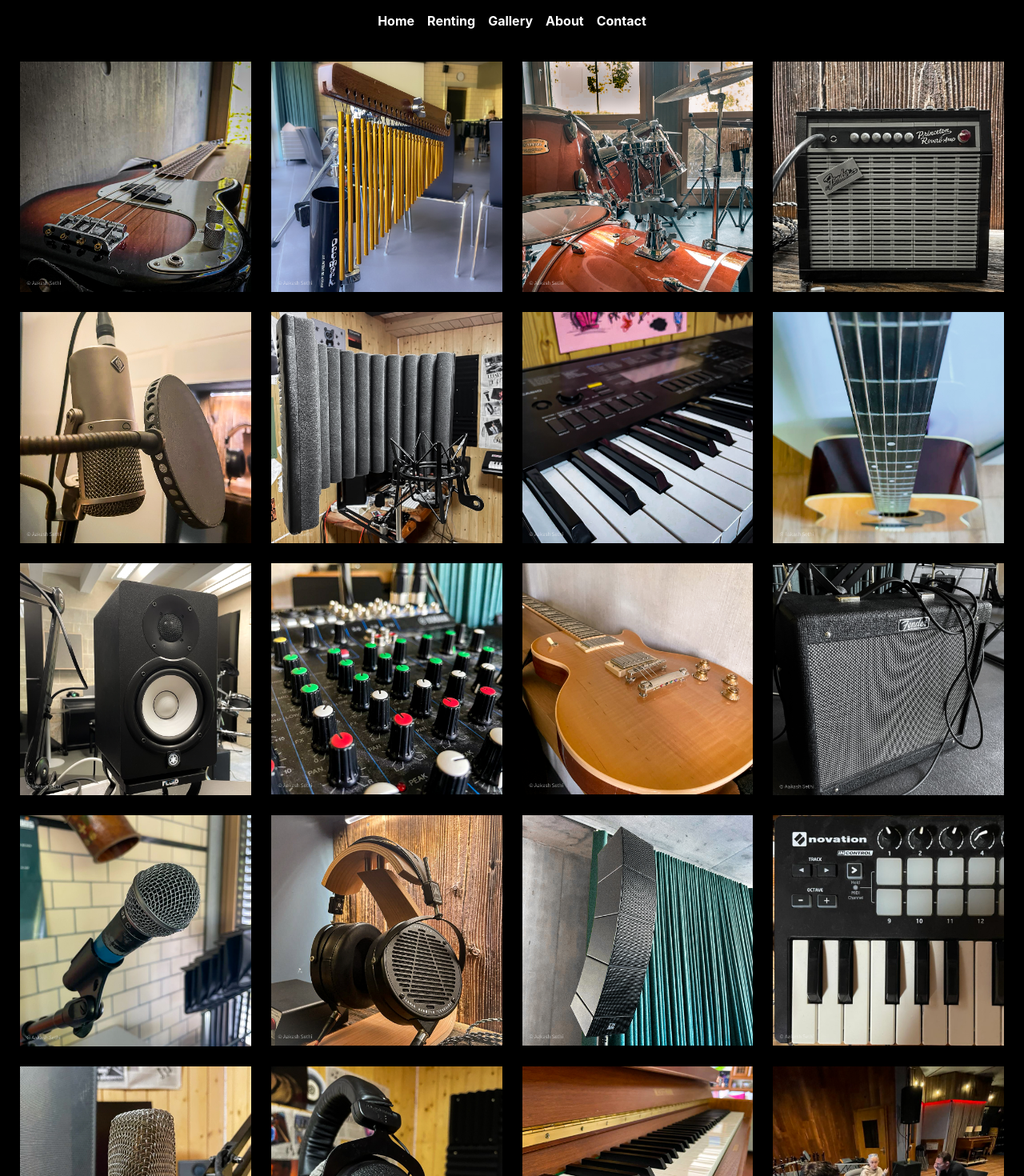
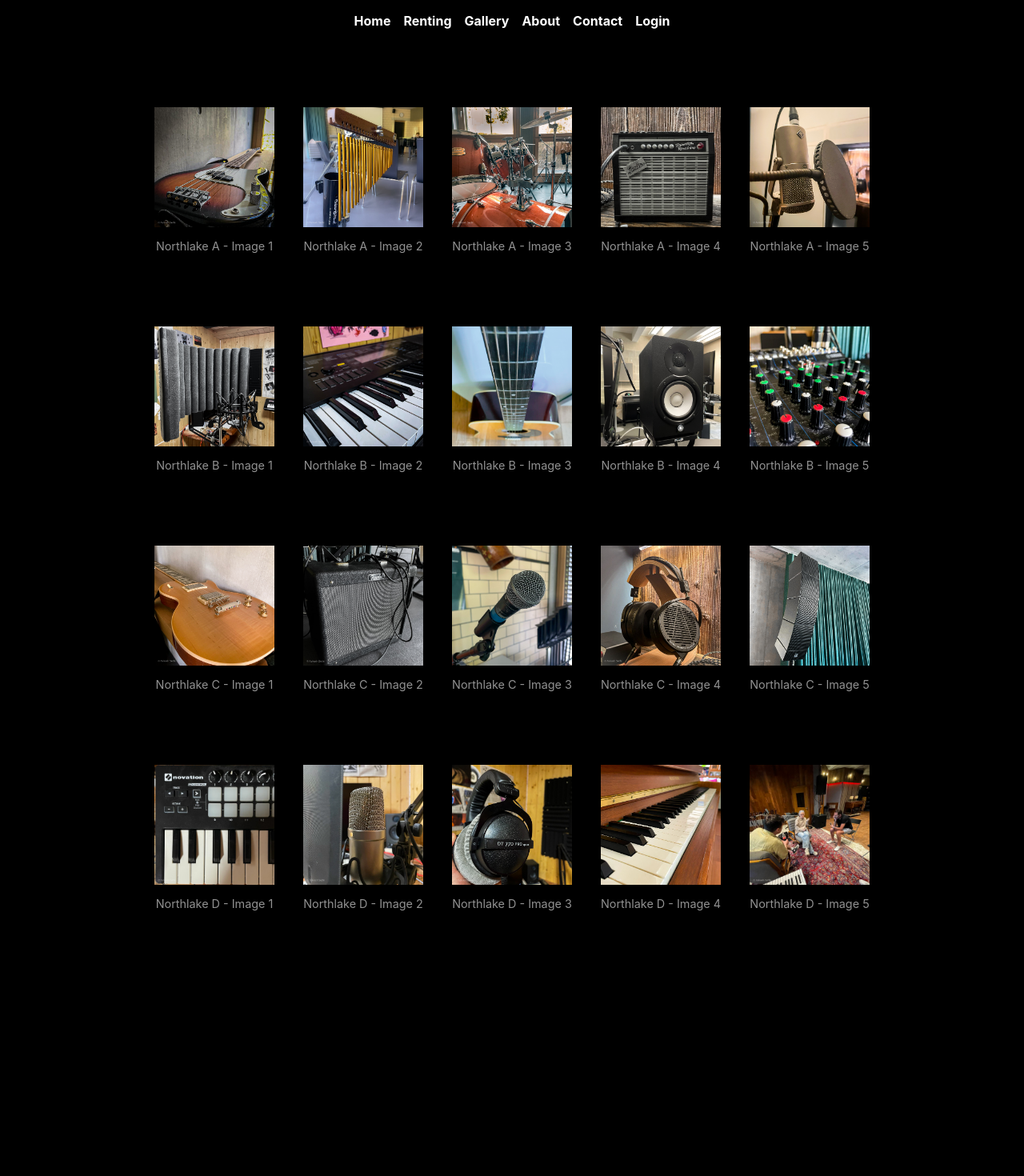
Before and after one commit to aakset/multimedia, a React (Create React App) app in the folder multimedia/: page /Gallery in a window 1280 px wide. Shown: the top 1470 px of the page at 80% size. After the commit the page ends 1168 px from the top, so only its background shows below. Built offline with nearby package versions, Linux system fonts and the light colour scheme.

Commit message:
Changed Renting page, Gallery and started payment

```diff
--- a/multimedia/package.json
+++ b/multimedia/package.json
@@ -7,15 +7,19 @@
     "@emotion/react": "^11.11.3",
     "@emotion/styled": "^11.11.0",
     "@react-spring/parallax": "^9.7.3",
+    "@stripe/react-stripe-js": "^2.4.0",
+    "@stripe/stripe-js": "^2.4.0",
     "@testing-library/jest-dom": "^5.16.5",
     "@testing-library/react": "^13.4.0",
     "@testing-library/user-event": "^13.5.0",
+    "firebase": "^10.7.1",
     "framer-motion": "^10.17.12",
     "react": "^18.2.0",
     "react-dom": "^18.2.0",
     "react-router-dom": "^6.14.0",
-    "react-scripts": "^1.1.5",
+    "react-scripts": "^5.0.1",
     "react-youtube": "^10.1.0",
+    "universal-cookie": "^7.0.1",
     "web-vitals": "^2.1.4"
   },
   "scripts": {
--- a/multimedia/src/App.js
+++ b/multimedia/src/App.js
@@ -5,6 +5,8 @@ import Contact from "./Contact";
 import Gallery from "./Gallery";
 import Renting from "./Renting";
 import About from "./About";
+import {Login} from './Login';
+import Payment from "./Payment";
 import "./App.css";
 
 function Navbar() {
@@ -27,12 +29,16 @@ function Navbar() {
         <li className="navbar-item">
           <Link to="/Contact">Contact</Link>
         </li>
+        <li className="navbar-item">
+          <Link to="/Login">Login</Link>
+        </li>
       </ul>
     </nav>
   );
 }
 
 function App() {
+
   return (
     <div>
       <Navbar />
@@ -42,6 +48,8 @@ function App() {
         <Route path="/Renting" element={<Renting />} />
         <Route path="/Gallery" element={<Gallery />} />
         <Route path="/Contact" element={<Contact />} />
+        <Route path="/Login" element={<Login />} />
+        <Route path="/Payment" element={<Payment />} />
       </Routes>
     </div>
   );
--- a/multimedia/src/Gallery.css
+++ b/multimedia/src/Gallery.css
@@ -1,59 +1,59 @@
 .photos {
-    display: grid;
-    grid-template-columns: repeat(4, 1fr);
-    grid-gap: 25px;
-    padding: 25px;
+    display: flex;
+    flex-wrap: wrap;
+    justify-content: center;
+    gap: 10px;
+    margin-bottom: 20px;
+  }
+
+  .photos figure {
+    text-align: center;
+    margin: 10px;
   }
 
   .photos img {
-    width: 100%;
-    height: auto;
+    width: 150px;
+    height: 150px;
+    object-fit: cover;
     cursor: pointer;
-    transition: transform 0.3s ease;
+    border: 3px solid transparent;
+    transition: border-color 0.3s;
   }
 
   .photos img:hover {
-    transform: scale(1.1);
+    border-color: #ffffff;
+  }
+
+  .photos figcaption {
+    margin-top: 8px;
+    font-size: 0.9em;
+    color: #919191;
   }
 
   .gallery-container {
     position: fixed;
     top: 0;
     left: 0;
-    z-index: 1000;
-    width: 100%;
-    height: 100%;
+    right: 0;
+    bottom: 0;
     display: flex;
     justify-content: center;
     align-items: center;
-    background-color: rgba(0, 0, 0, 0.8);
-    overflow: hidden;
+    z-index: 1000;
+    cursor: pointer;
   }
 
   .gallery-container img {
     max-width: 90%;
     max-height: 90%;
-    animation: zoom-in 0.3s ease;
   }
 
   .blurred-background {
     position: fixed;
     top: 0;
     left: 0;
+    right: 0;
+    bottom: 0;
+    background: rgba(0, 0, 0, 0.5);
     z-index: 999;
-    width: 100%;
-    height: 100%;
-    background-color: rgba(0, 0, 0, 0.8);
-    backdrop-filter: blur(10px);
-    opacity: 0.6;
   }
-
-@keyframes zoom-in {
-    from {
-        transform: scale(0);
-    }
-
-    to {
-        transform: scale(1);
-    }
-}
--- a/multimedia/src/Gallery.js
+++ b/multimedia/src/Gallery.js
@@ -32,30 +32,28 @@ function Gallery() {
     setSelectedImage(null);
   };
 
+  const studios = {
+    "Northlake A": [pic1, pic2, pic3, pic4, pic5],
+    "Northlake B": [pic6, pic7, pic8, pic9, pic10],
+    "Northlake C": [pic11, pic12, pic13, pic14, pic15],
+    "Northlake D": [pic16, pic17, pic18, pic19, pic20]
+  };
+
   return (
     <div>
-      <div className="photos">
-        <img src={pic1} alt="pic1" onClick={() => handleClick(pic1)} />
-        <img src={pic2} alt="pic2" onClick={() => handleClick(pic2)} />
-        <img src={pic3} alt="pic3" onClick={() => handleClick(pic3)} />
-        <img src={pic4} alt="pic4" onClick={() => handleClick(pic4)} />
-        <img src={pic5} alt="pic5" onClick={() => handleClick(pic5)} />
-        <img src={pic6} alt="pic6" onClick={() => handleClick(pic6)} />
-        <img src={pic7} alt="pic7" onClick={() => handleClick(pic7)} />
-        <img src={pic8} alt="pic8" onClick={() => handleClick(pic8)} />
-        <img src={pic9} alt="pic9" onClick={() => handleClick(pic9)} />
-        <img src={pic10} alt="pic10" onClick={() => handleClick(pic10)} />
-        <img src={pic11} alt="pic11" onClick={() => handleClick(pic11)} />
-        <img src={pic12} alt="pic12" onClick={() => handleClick(pic12)} />
-        <img src={pic13} alt="pic13" onClick={() => handleClick(pic13)} />
-        <img src={pic14} alt="pic14" onClick={() => handleClick(pic14)} />
-        <img src={pic15} alt="pic15" onClick={() => handleClick(pic15)} />
-        <img src={pic16} alt="pic16" onClick={() => handleClick(pic16)} />
-        <img src={pic17} alt="pic17" onClick={() => handleClick(pic17)} />
-        <img src={pic18} alt="pic18" onClick={() => handleClick(pic18)} />
-        <img src={pic19} alt="pic19" onClick={() => handleClick(pic19)} />
-        <img src={pic20} alt="pic20" onClick={() => handleClick(pic20)} />
-      </div>
+      {Object.entries(studios).map(([studioName, images]) => (
+        <div key={studioName}>
+          <h2>{studioName}</h2>
+          <div className="photos">
+            {images.map((image, index) => (
+              <figure key={index} onClick={() => handleClick(image)}>
+                <img src={image} alt={`${studioName}-${index + 1}`} />
+                <figcaption>{`${studioName} - Image ${index + 1}`}</figcaption>
+              </figure>
+            ))}
+          </div>
+        </div>
+      ))}
       {selectedImage && (
         <div className="gallery-container active" onClick={handleClose}>
           <img src={selectedImage} alt="selected" />
--- a/multimedia/src/Login.css
+++ b/multimedia/src/Login.css
@@ -0,0 +1,29 @@
+.auth {
+  display: flex;
+  flex-direction: column;
+  align-items: center;
+  justify-content: center;
+  height: 100vh;
+}
+
+.auth p {
+  margin-bottom: 20px;
+  font-size: 22px;
+  font-family: Georgia, "Times New Roman", Times, serif;
+  color: #ffffff;
+}
+
+button {
+  background-color: #4285f4;
+  color: white;
+  border: none;
+  padding: 10px 20px;
+  border-radius: 5px;
+  cursor: pointer;
+  font-size: 16px;
+  transition: background-color 0.3s;
+}
+
+button:hover {
+  background-color: #357ae8;
+}
--- /dev/null
+++ b/multimedia/src/Login.js
@@ -0,0 +1,26 @@
+import React from 'react';
+import { signInWithPopup } from 'firebase/auth';
+import { auth, provider } from './firebase-config';
+import './Login.css';
+import Cookies from "universal-cookie";
+
+const cookies = new Cookies();
+
+export const Login = ({ setIsAuth }) => {
+  const signInWithGoogle = async () => {
+    try {
+      const result = await signInWithPopup(auth, provider);
+      cookies.set("auth-token", result.user.refreshToken);
+      setIsAuth(true);
+    } catch (err) {
+      console.error(err);
+    }
+  };
+
+  return (
+    <div className="auth">
+      <p> Sign In With Google To Continue </p>
+      <button onClick={signInWithGoogle}> Sign In With Google </button>
+    </div>
+  );
+};
--- /dev/null
+++ b/multimedia/src/Payment.js
@@ -0,0 +1,35 @@
+import React from "react";
+import microphone from "./onlinePhotos/Microphone.png";
+import "./home.css";
+
+function Payment() {
+  return (
+    <div>
+    <div className="container">
+      <div className="landing">
+        <h1 className="title">PAYMENTTT</h1>
+        <h2 className="slogan">
+          MONEYMONEYMONEYMONEYYYY
+        </h2>
+      </div>
+      <div className="microphone">
+        <img src={microphone} alt="Microphone" style={{ width: "700px" }} />
+      </div>
+    </div>
+
+      <div className="youtube-video">
+      <iframe
+        width="840"
+        height="472.5"
+        src="https://www.youtube.com/embed/l7n6nnUGM0Q"
+        title="YouTube video"
+        frameBorder="0"
+        allow="accelerometer; autoplay; clipboard-write; encrypted-media; gyroscope; picture-in-picture"
+        allowFullScreen
+      ></iframe>
+      </div>
+    </div>
+  );
+}
+
+export default Payment;
--- a/multimedia/src/Renting.js
+++ b/multimedia/src/Renting.js
@@ -1,4 +1,5 @@
 import React, { useState } from 'react';
+import { useNavigate } from 'react-router-dom';
 import './renting.css';
 
 function RentingPage() {
@@ -11,6 +12,8 @@ function RentingPage() {
   const [phoneNumber, setPhoneNumber] = useState('');
   const [firstName, setFirstName] = useState('');
   const [lastName, setLastName] = useState('');
+
+  const navigate = useNavigate();
 
   const handleDateChange = (event) => {
     setSelectedDate(event.target.value);
@@ -65,6 +68,9 @@ function RentingPage() {
 
   const handleConfirmation = () => {
     setIsConfirmed(true);
+    setTimeout(() => {
+      navigate('/payment');
+    }, 3000); // 3000 Millisekunden = 3 Sekunden
   };
 
   return (
@@ -107,7 +113,7 @@ function RentingPage() {
           </div>
         </div>
         <div className="personal-form">
-        <label htmlFor="firstName">First Name:</label>
+          <label htmlFor="firstName">First Name:</label>
           <input
             type="text"
             id="firstName"
@@ -149,8 +155,6 @@ function RentingPage() {
         )}
       </div>
     </div>
-
-
   );
 }
 
--- /dev/null
+++ b/multimedia/src/firebase-config.js
@@ -0,0 +1,20 @@
+// Import the functions you need from the SDKs you need
+import { initializeApp } from "firebase/app";
+import { getAuth, GoogleAuthProvider } from "firebase/auth";
+// TODO: Add SDKs for Firebase products that you want to use
+// https://firebase.google.com/docs/web/setup#available-libraries
+
+// Your web app's Firebase configuration
+const firebaseConfig = {
+  apiKey: "AIzaSyC1a_1J0ZmdbidyAR0C5-50FtCSgGVQmxw",
+  authDomain: "studiorental-3e69f.firebaseapp.com",
+  projectId: "studiorental-3e69f",
+  storageBucket: "studiorental-3e69f.appspot.com",
+  messagingSenderId: "82736133158",
+  appId: "1:82736133158:web:72214730a084c9ceaca2e7"
+};
+
+// Initialize Firebase
+const app = initializeApp(firebaseConfig);
+export const auth = getAuth(app);
+export const provider = new GoogleAuthProvider();
```
Also changed, not shown: multimedia/src/Authentication.css (added), multimedia/src/Authentication.js (added), multimedia/src/Login.jsx (deleted), 1 other file (tests, documents, lock files or other folders). Lines whose indentation alone changed are shown as unchanged.
